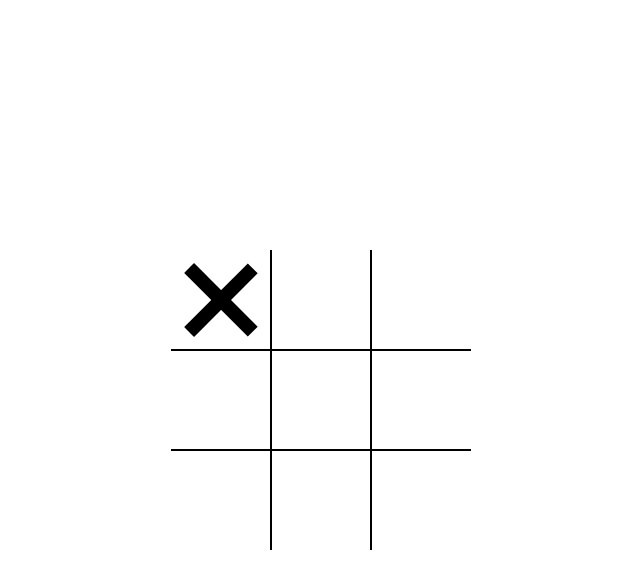
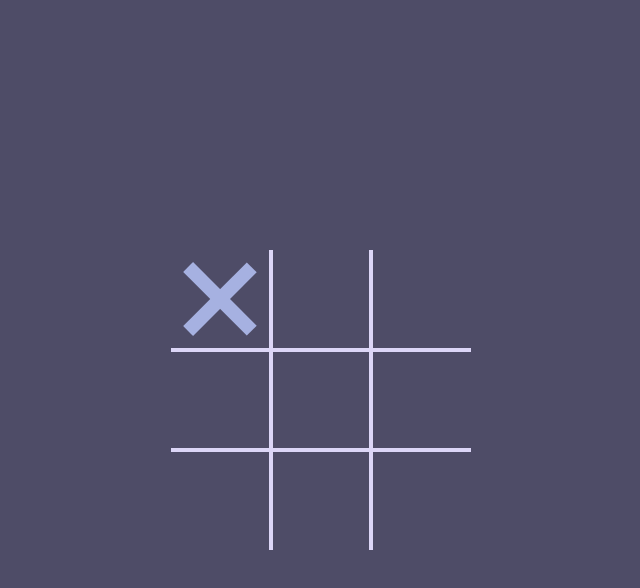
Before and after one commit to RaulPetcu/Tic-Tac-Toe, a plain HTML site: page index.html in a window 1280 px wide. Both pictures are taken after a click on the element 540 px from the left and 300 px from the top of the page. Shown: the whole page, without its empty margins (319-959 px from the left). Drawn offline with Linux system fonts and the light colour scheme.

Commit message:
Add files via upload

```diff
--- a/style.css
+++ b/style.css
@@ -10,6 +10,8 @@
 
 body{
     margin: 0;
+    /* background-color: rgb(0, 213, 255); */
+    background-color: #4E4C67
 }
 
 .board{
@@ -27,8 +29,7 @@ body{
 .cell{
     width: var(--cell-size);
     height: var(--cell-size);
-    background-color: #fff;
-    border: 1px solid #000;
+    border: 2px solid #DCD6F7;
     display: flex;
     justify-content: center;
     align-items: center;
@@ -65,14 +66,14 @@ body{
 .cell.x::after,
 .cell.x::before,
 .cell.o::before{
-    background-color: black;
+    background-color: #A6B1E1;
 }
 
 
 .board.x .cell:not(.x):not(.o):hover::before,
 .board.x .cell:not(.x):not(.o):hover::after,
 .board.o .cell:not(.x):not(.o):hover::before{
-    background-color: lightgray;
+    background-color: #DCD6F7;
 }
 
 .cell.x::before,
@@ -113,8 +114,7 @@ body{
 .board.o .cell:not(.x):not(.o):hover::after {
     width: calc(var(--mark-size)*.7);
     height: calc(var(--mark-size)*.7);
-    background-color: white;
-
+    background-color: #4E4C67
 }
 
 .winning-message{
```
